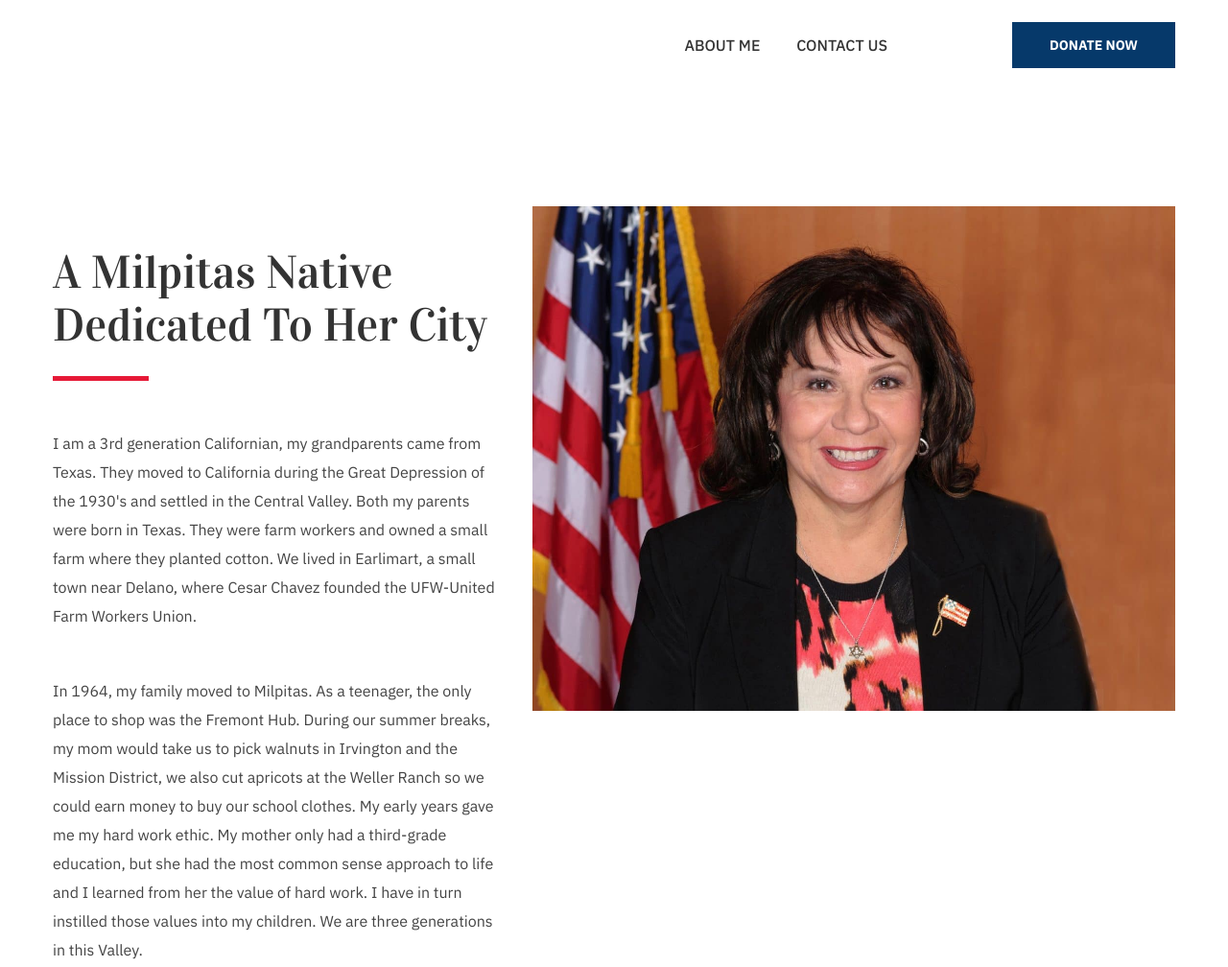
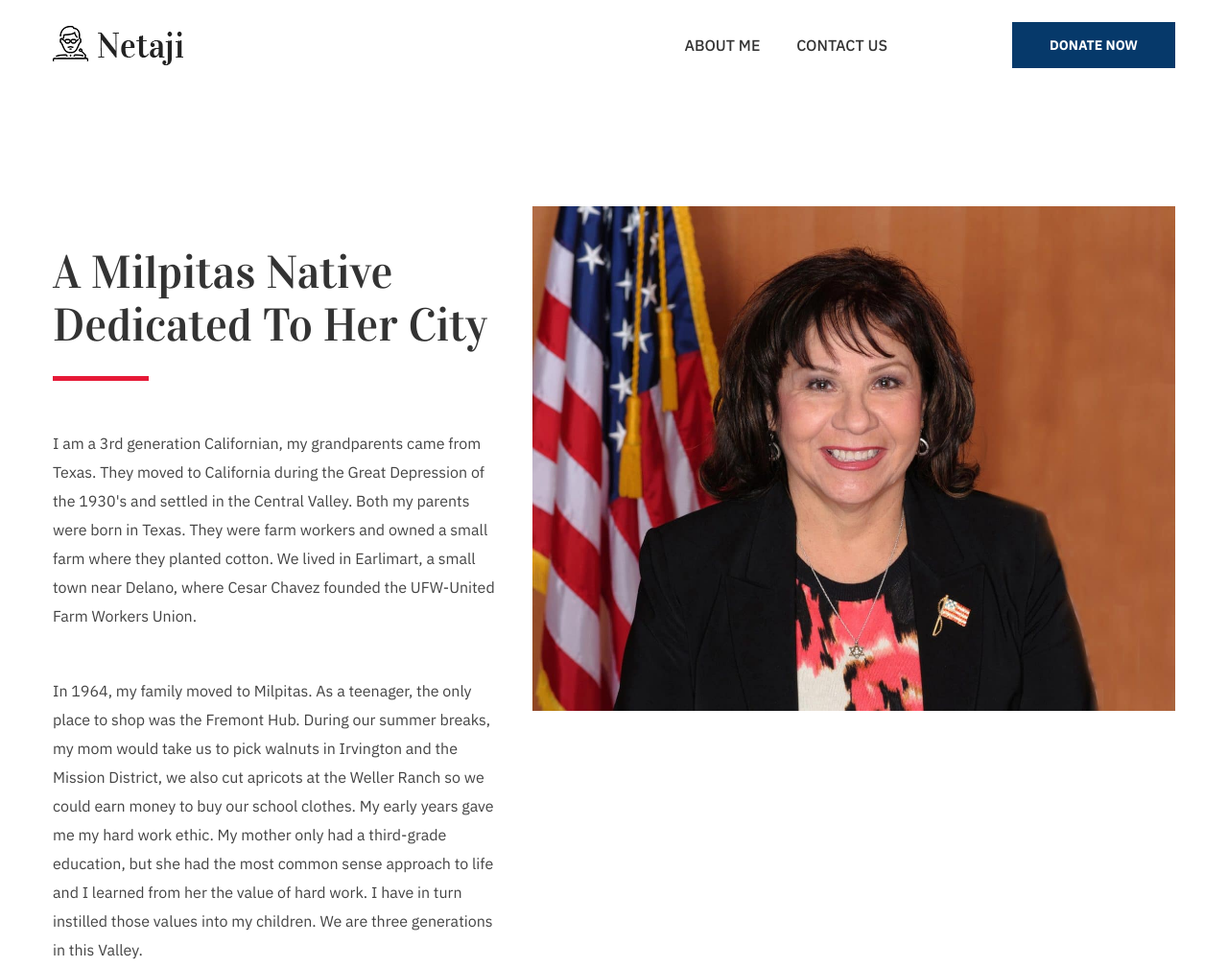
Before and after one commit to carmenmontano1/CMCampaignWebsite, a plain HTML site: page about-me.html in a window 1280 px wide. Shown: the top 1008 px of the page at 96% size. Drawn offline with Linux system fonts and the light colour scheme.

Commit message:
Update about-me.html

```diff
--- a/about-me.html
+++ b/about-me.html
@@ -63,9 +63,9 @@
 				<div class="container">
 					<div class="row">
 						<div class="col-xl-2 col-lg-2">
-<!-- 							<div class="logo logo2">
+							<div class="logo logo2">
 								<a href="index.html"><img src="img/logo/logo2.png" alt="" /></a>
-							</div> -->
+							</div>
 						</div>
 						<div class="col-xl-7 col-lg-7">
 							<div class="main-menu text-right">
```
